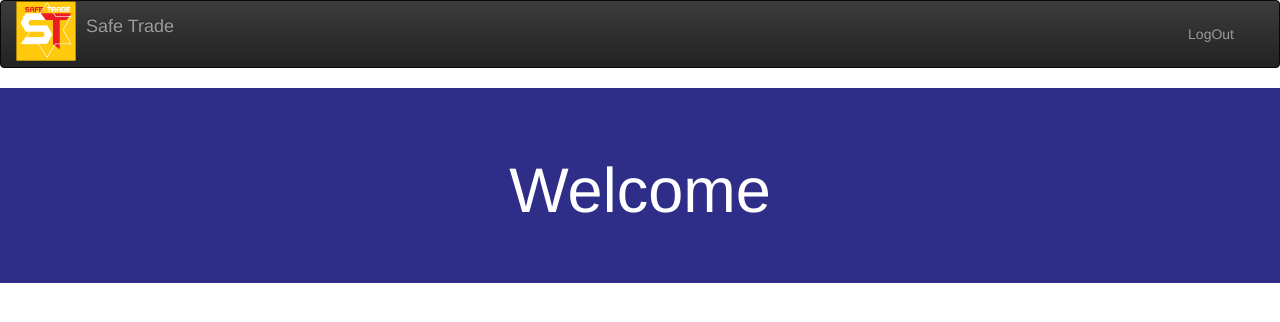
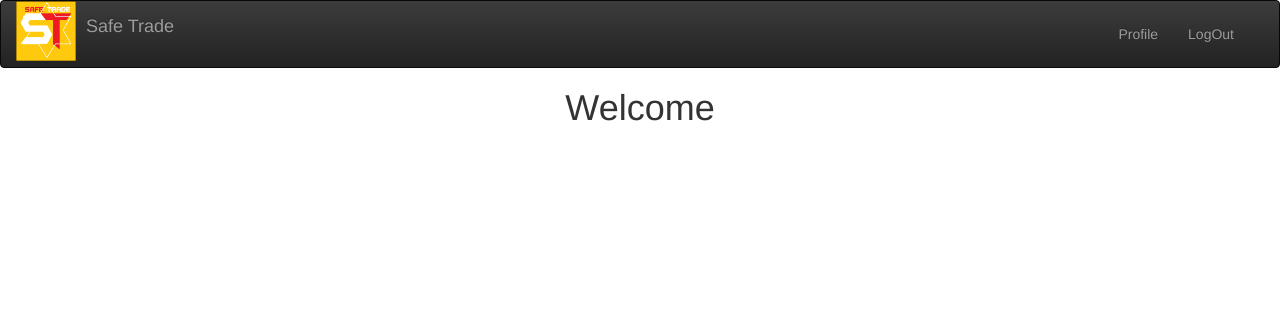
Before and after one commit to gaurav06kumar/safe-trade-php-website-, a PHP site: page /Trader_Dash.php in a window 1280 px wide. Shown: the top 322 px of the page. Run offline with PHP 8.4, Linux system fonts and the light colour scheme; the visitor is signed in with stand-in values (Sample User, id 1); data that the repository does not hold is empty; some libraries are stand-ins or nearby versions.

Commit message:
Trader profile update.

```diff
--- a/Create_Estimate.php
+++ b/Create_Estimate.php
@@ -46,6 +46,7 @@
             <div class="navbar-form navbar-right">
                 <ul class="nav navbar-nav">
 
+                    <li><a href="Trader_Profile.php">Profile </a></li>
                     <li><a href="Trader_Dash.php">Back </a></li>
                     <li><a href="Trader_LogOut.php">LogOut </a></li>
 
--- a/Trader_Dash.php
+++ b/Trader_Dash.php
@@ -16,15 +16,6 @@ $tid=$_SESSION['TID']
     <link rel="stylesheet" href="https://maxcdn.bootstrapcdn.com/bootstrap/3.3.7/css/bootstrap.min.css" integrity="sha384-BVYiiSIFeK1dGmJRAkycuHAHRg32OmUcww7on3RYdg4Va+PmSTsz/K68vbdEjh4u" crossorigin="anonymous">
     <link rel="stylesheet" href="https://maxcdn.bootstrapcdn.com/bootstrap/3.3.7/css/bootstrap-theme.min.css" integrity="sha384-rHyoN1iRsVXV4nD0JutlnGaslCJuC7uwjduW9SVrLvRYooPp2bWYgmgJQIXwl/Sp" crossorigin="anonymous">
 
-
-    <style>
-        .jumbotron{
-            background-color:#2E2D88;
-            color:white;
-        }
-
-
-    </style>
 
 </head>
 <body>
@@ -62,7 +53,7 @@ $tid=$_SESSION['TID']
             <div class="navbar-form navbar-right">
                 <ul class="nav navbar-nav">
 
-
+                    <li><a href="Trader_Profile.php">Profile </a></li>
                     <li><a href="Trader_LogOut.php">LogOut </a></li>
 
 
@@ -74,7 +65,7 @@ $tid=$_SESSION['TID']
 </nav>
 
 
-<div class="jumbotron" align="center">
+<div class="Container" align="center">
 
 <h1>Welcome <?php $t_user->get_fullname($tid); ?></h1>
 
```
